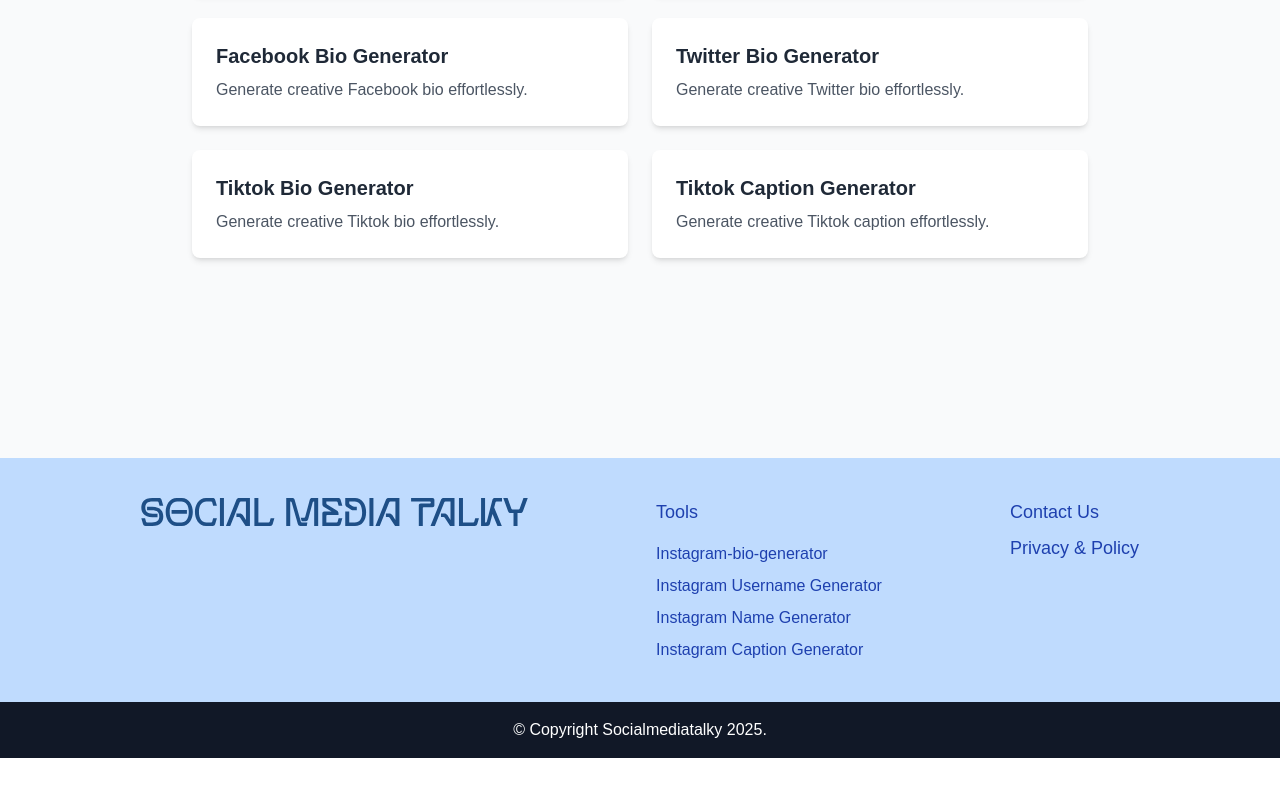
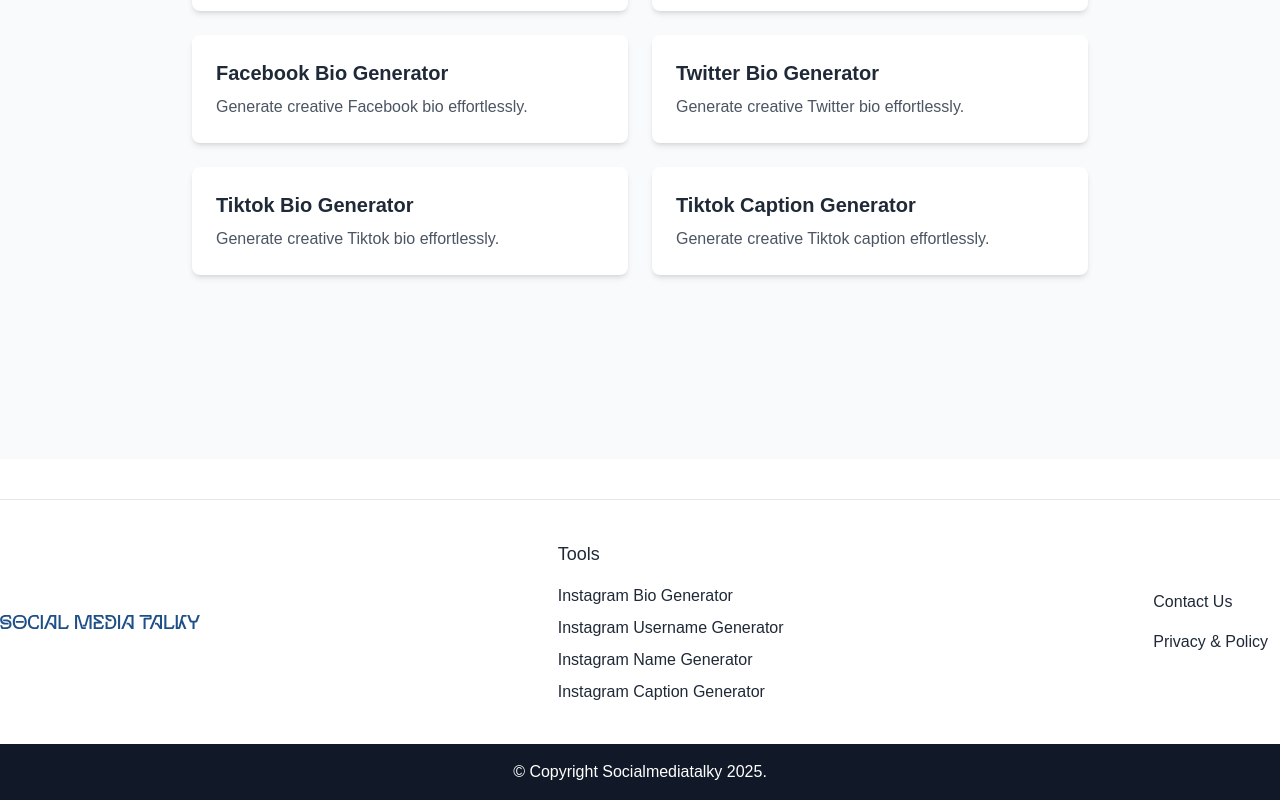
Before and after one commit to ansariazaz/instagram-bio-generator, a Next.js app: page /tools in a window 1280 px wide. Shown: the part 414-1214 px from the top of the page. Before the commit the page ends 1172 px from the top, so only its background shows below. Built offline with nearby package versions, Linux system fonts and the light colour scheme.

Commit message:
ui changes

```diff
--- a/app/globals.css
+++ b/app/globals.css
@@ -10,7 +10,6 @@
   font-family: 'Arial', sans-serif;
   margin: 0;
   padding: 0;
-  background: linear-gradient(135deg, #f8fafc, #e0e7ff);
   color: #333;
   box-sizing: border-box;
 }
--- a/app/tools/page.tsx
+++ b/app/tools/page.tsx
@@ -49,8 +49,8 @@
   const router = useRouter();
 
   return (
-    <div className="min-h-screen bg-gray-50 flex flex-col items-center p-6">
-      <h1 className="text-4xl font-bold mb-8 text-gray-800">Toolbox</h1>
+    <div className="min-h-screen bg-gray-50 flex flex-col items-center p-6 pt-10">
+      <h1 className="text-4xl font-bold mb-8 text-gray-800">Social media Toolbox</h1>
       <div className="grid grid-cols-1 md:grid-cols-2 gap-6 w-full max-w-4xl">
         {tools.map((tool) => (
           <div
--- a/components/Footer/page.tsx
+++ b/components/Footer/page.tsx
@@ -2,80 +2,69 @@
 import Image from "next/image";
 import Link from "next/link";
 import logo from "@/assets/logo2.svg";
+
 const Footer: React.FC = () => {
   return (
-    <div className="w-full">
-      <footer className="flex flex-col justify-between bg-blue-200 text-blue-800 py-10">
-        <div className="flex justify-center gap-32">
-          <div>
-            <div className="mb-4">
+    <div className="w-full ">
+      <footer className="bg-white border-t border-gray-200 py-10 shadow-sm mt-10">
+        <div className="container mx-auto flex flex-col md:flex-row justify-between items-center">
+          {/* Logo Section */}
+          <div className="mb-6 md:mb-0">
+            <Link href="/">
               <Image
                 src={logo}
                 alt="Logo"
-                width={240}
-                height={80}
-                className="w-full h-auto"
+                width={200}
+                height={150}
+                className="transition-transform duration-300 hover:scale-110"
               />
+            </Link>
           </div>
-          </div>
-          <div>
-            <h4 className="text-lg font-medium mb-4">Tools</h4>
+
+          {/* Tools Section */}
+          <div className="mb-6 md:mb-0">
+            <h4 className="text-lg font-medium mb-4 text-gray-800">Tools</h4>
             <ul className="space-y-2">
-              <li>
+              {[
+                { href: "/instagram-bio-generator", label: "Instagram Bio Generator" },
+                { href: "/instagram-username-generator", label: "Instagram Username Generator" },
+                { href: "/instagram-name-generator", label: "Instagram Name Generator" },
+                { href: "/instagram-caption-generator", label: "Instagram Caption Generator" },
+              ].map((tool) => (
+                <li key={tool.href}>
                   <Link
-                  href="/instagram-bio-generator"
-                  className="hover:text-slate-600"
+                    href={tool.href}
+                    className="text-gray-800 hover:bg-gray-100 py-1 rounded-md transition-colors duration-300"
                   >
-                  Instagram-bio-generator
+                    {tool.label}
                   </Link>
                 </li>
-              <li>
-                <Link
-                  href="/instagram-username-generator"
-                  className="hover:text-slate-600"
-                >
-                  Instagram Username Generator
-                </Link>
-              </li>
-              <li>
-                <Link
-                  href="/instagram-name-generator"
-                  className="hover:text-slate-600"
-                >
-                  Instagram Name Generator
-                </Link>
-              </li>
-              <li>
-                <Link
-                  href="/instagram-caption-generator"
-                  className="hover:text-slate-600"
-                >
-                  Instagram Caption Generator
-                </Link>
-              </li>
+              ))}
             </ul>
           </div>
 
+          {/* Contact Section */}
           <div>
             <a
               href="https://socialmediatalky.com/contact/"
-              className="text-lg font-medium mb-4 hover:text-slate-600"
+              className="text-gray-800 font-medium block mb-2 hover:bg-gray-100 px-3 py-1 rounded-md transition-colors duration-300"
             >
               Contact Us
             </a>
-            <div className="mt-2">
             <a
               href="https://socialmediatalky.com/privacy-policy/"
-                className="text-lg font-medium mb-4 hover:text-slate-600"
+              className="text-gray-800 font-medium block hover:bg-gray-100 px-3 py-1 rounded-md transition-colors duration-300"
             >
               Privacy & Policy
             </a>
           </div>
         </div>
-        </div>
       </footer>
+
       <div className="bg-gray-900 text-white py-4 text-center">
-        <p>© Copyright Socialmediatalky 2025.</p>
+        <p className="transition-opacity duration-300 hover:opacity-80">
+          © Copyright Socialmediatalky 2025.
+        </p>
       </div>
     </div>
   );
--- a/components/Navbar/Navbar.tsx
+++ b/components/Navbar/Navbar.tsx
@@ -1,31 +1,34 @@
 // components/Navbar.tsx
 import Link from "next/link";
-import logo from '@/assets/logo2.svg'
+import logo from '@/assets/logo2.svg';
 import Image from "next/image";
+
 const Navbar = () => {
   return (
-    <nav className="bg-gray-100 p-4">
+    <nav className="bg-white border-b border-gray-200 p-4 shadow-sm sticky top-0 z-50">
       <div className="container mx-auto flex justify-between items-center">
         {/* Logo Section */}
-        <Link href="/">
-         <Image src={logo}
-          alt="logo"
-          width={200}
-          height={200}
-         />
+        <Link href="/tools">
+          <Image
+            src={logo}
+            alt="logo"
+            width={200}
+            height={150}
+            className="transition-transform duration-300 hover:scale-110"
+          />
         </Link>
 
         {/* Navigation Buttons */}
-        <div className="flex space-x-4">
+        <div className="flex space-x-6">
           <Link
             href="https://socialmediatalky.com/blog/"
-            className="bg-blue-200 text-blue-800 font-medium px-4 py-2 rounded-full hover:bg-blue-300"
+            className="text-gray-800 font-medium px-6 py-2 rounded-md hover:bg-gray-100 transition-colors duration-300"
           >
             Blog
           </Link>
           <Link
             href="https://socialmediatalky.com/contact/"
-            className="bg-blue-200 text-blue-800 font-medium px-4 py-2 rounded-full hover:bg-blue-300"
+            className="text-gray-800 font-medium px-6 py-2 rounded-md hover:bg-gray-100 transition-colors duration-300"
           >
             Contact Us
           </Link>
```
Lines whose indentation alone changed are shown as unchanged.
